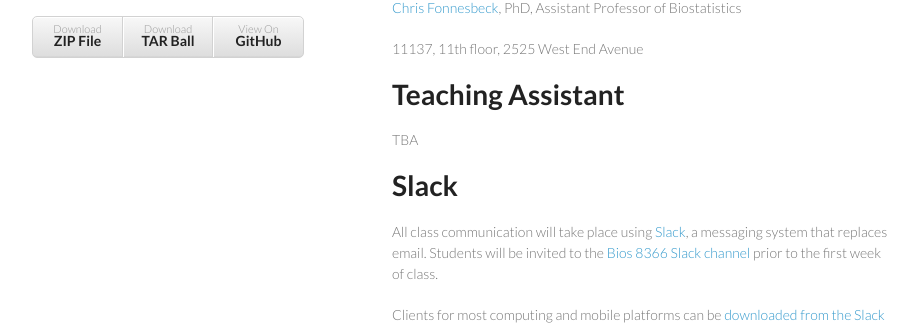
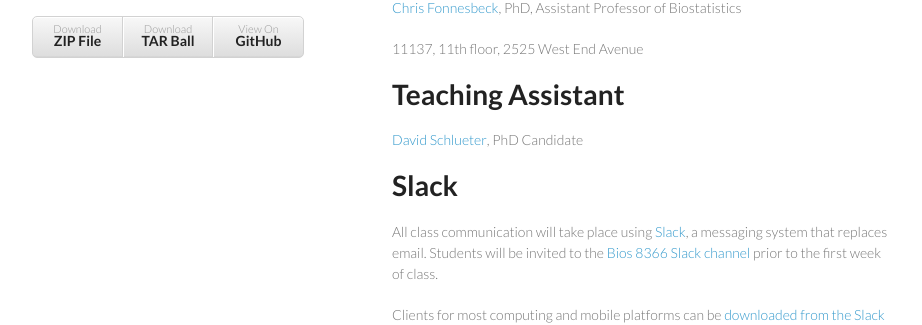
Before and after one commit to fonnesbeck/Bios8366, a Jekyll site: the page built from index.md, in a window 1280 px wide. Shown: the part 409-734 px from the top of the page, without its empty margins (178-1100 px from the left). Built offline with Jekyll 4.4.1, drawn with Linux system fonts in a browser that asks for light colours.

Commit message:
Added TA info

```diff
--- a/index.md
+++ b/index.md
@@ -22,7 +22,7 @@ Bios 6341 (Fundamentals of Probability), Bios 6342 (Contemporary Statistical Inf
 
 # Teaching Assistant
 
-TBA
+[David Schlueter](david.j.schlueter@vanderbilt.edu), PhD Candidate
 
 # Slack
 
```
